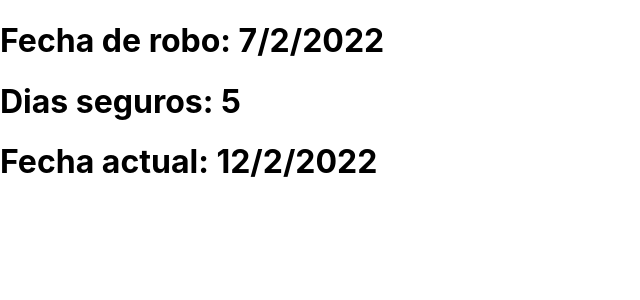
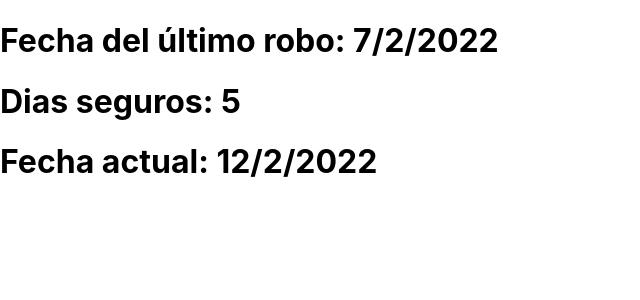
Before and after one commit to FernandoGG3221/LastRober, a React (Create React App) app: page / in a window 1280 px wide. Shown: the top 300 px of the page, without its empty margins (0-640 px from the left). Built offline with nearby package versions, Linux system fonts and the light colour scheme.

Commit message:
Se ha generado el algoritmo del conteo de los dias desde el ultimo dia del reporte de robo de una unidad

```diff
--- a/package.json
+++ b/package.json
@@ -1,5 +1,5 @@
 {
-  "name": "lastrobert",
+  "name": "lastrober",
   "version": "0.1.0",
   "private": true,
   "dependencies": {
--- a/src/components/LastRoberts.js
+++ b/src/components/LastRoberts.js
@@ -1,6 +1,6 @@
 import React, {Component} from 'react';
 
-class Lastrobers extends Component{
+class Lastrober extends Component{
 
     render(){
 
@@ -19,4 +19,4 @@ class Lastrobers extends Component{
 }
 
 
-export default Lastrobers;
+export default Lastrober;
--- a/src/components/SafeDays.js
+++ b/src/components/SafeDays.js
@@ -19,7 +19,7 @@ function SafeDays(dayR, monthR, yearR){
 
     return(
         <div>
-            <h1>Fecha de robo: {dayR}/{monthR}/{yearR}</h1>
+            <h1>Fecha del último robo: {dayR}/{monthR}/{yearR}</h1>
             <h1>Dias seguros: {daySafe}</h1>
         </div>
 
```
Also changed, not shown: 1 other file (tests, documents, lock files or other folders).
